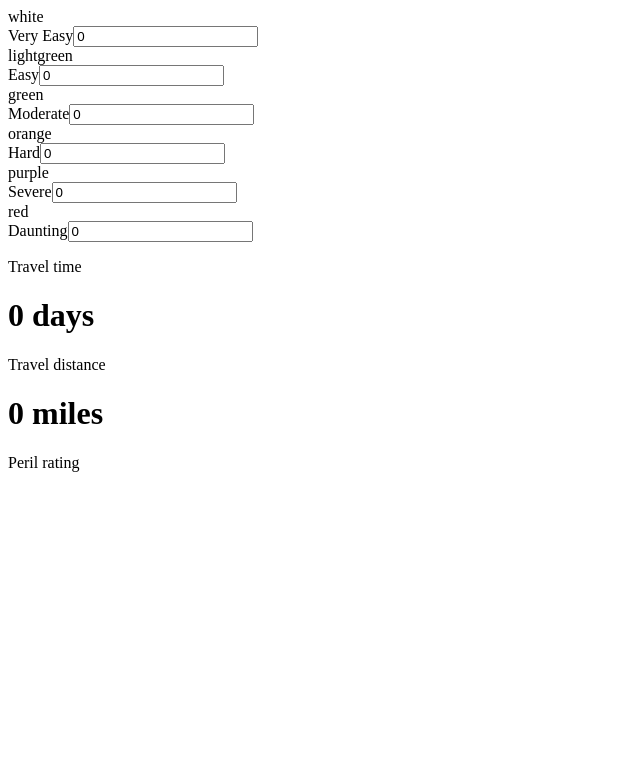
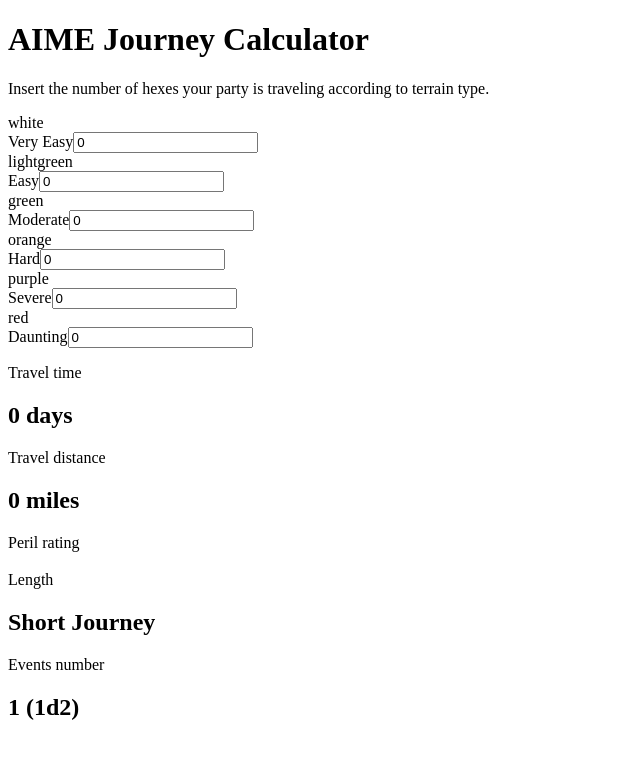
Before and after one commit to giacmir/aime-journey-calculator, a React app: page / in a window 1280 px wide. Shown: the whole page, without its empty margins (0-640 px from the left). Built offline with nearby package versions, Linux system fonts and the light colour scheme.

Commit message:
Adding some more info and minor improvements

```diff
--- a/public/index.html
+++ b/public/index.html
@@ -7,7 +7,7 @@
     <meta name="theme-color" content="#000000" />
     <meta
       name="description"
-      content="Web site created using create-react-app"
+      content="A Journey calculator for Adventures in Middle Earth RPG"
     />
     <link rel="apple-touch-icon" href="%PUBLIC_URL%/logo192.png" />
     <!--
@@ -24,10 +24,12 @@
       work correctly both with client-side routing and a non-root public URL.
       Learn how to configure a non-root public URL by running `npm run build`.
     -->
-    <title>React App</title>
+    <title>AIME Journey Calculator</title>
   </head>
   <body>
     <noscript>You need to enable JavaScript to run this app.</noscript>
+		<h1>AIME Journey Calculator</h1>
+		<p>Insert the number of hexes your party is traveling according to terrain type.</p>
     <div id="root"></div>
     <!--
       This HTML file is a template.
--- a/src/components.js
+++ b/src/components.js
@@ -32,7 +32,7 @@ function Result(props) {
 	return (
 		<div>
 			<p>{props.label}</p>
-			<h1>{props.result}</h1>
+			<h2>{props.result}</h2>
 		</div>
 	);
 }
@@ -68,6 +68,14 @@ export default class Calculator extends React.Component {
 		return Logic.calculatePeril({...this.state.values});
 	}
 
+	calculateJourneyLength() {
+		return Logic.calculateJourneyLength({...this.state.values});
+	}
+
+	calculateEvents() {
+		return Logic.calculateEvents({...this.state.values});
+	}
+
 
 	render() {
 		return (
@@ -76,6 +84,8 @@ export default class Calculator extends React.Component {
 				<Result result={this.calculateTime()} label="Travel time"/>
 				<Result result={this.calculateDistance()} label="Travel distance"/>
 				<Result result={this.calculatePeril()} label="Peril rating"/>
+				<Result result={this.calculateJourneyLength()} label="Length"/>
+				<Result result={this.calculateEvents()} label="Events number"/>
 			</div>
 		);
 	}
--- a/src/constants.js
+++ b/src/constants.js
@@ -38,3 +38,4 @@ export const terrains = [
 ];
 
 export const maxPeril = 5;
+export const minimumEvents = 1;
--- a/src/functions.js
+++ b/src/functions.js
@@ -13,11 +13,7 @@ export function calculateTime(values) {
 }
 
 export function calculateDistance(values) {
-	let result = 0;
-	Constants.terrains.map((terrain, i) => {
-		result += parseInt(values[terrain.name] || 0)
-		return true;
-	});
+	const result = countHexes(values);
 
 	return result * 10 + " miles";
 }
@@ -40,3 +36,54 @@ export function calculatePeril(values) {
 	}
 	return '';
 }
+
+export function calculateJourneyLength(values) {
+	const hexes = countHexes(values);
+	let result;
+
+	if (hexes <= 15) {
+		result = 'Short';
+	}
+	else if (hexes <= 40) {
+		result = "Medium";
+	}
+	else {
+		result = "Long";
+	}
+
+	return result + " Journey";
+}
+ export function calculateEvents(values) {
+	 const hexes = countHexes(values);
+	 let result;
+	 let formula;
+
+	if (hexes <= 15) {
+		result = throwDice(2, 0);
+		formula = "1d2";
+	}
+	else if (hexes <= 40) {
+		result = throwDice(2, 1);
+		formula = "1d2+1"
+	}
+	else {
+		result = throwDice(3, 2);
+		formula = "1d3+2"
+	}
+	  return `${result} (${formula})`;
+ }
+
+function countHexes(values) {
+	let result = 0;
+	Constants.terrains.map((terrain, i) => {
+		result += parseInt(values[terrain.name] || 0)
+		return true;
+	});
+
+	return result;
+}
+
+function throwDice(sides, modifier) {
+	const diceroll =  Math.floor(Math.random() * (sides)) + 1
+	return diceroll + parseInt(modifier);
+}
```
